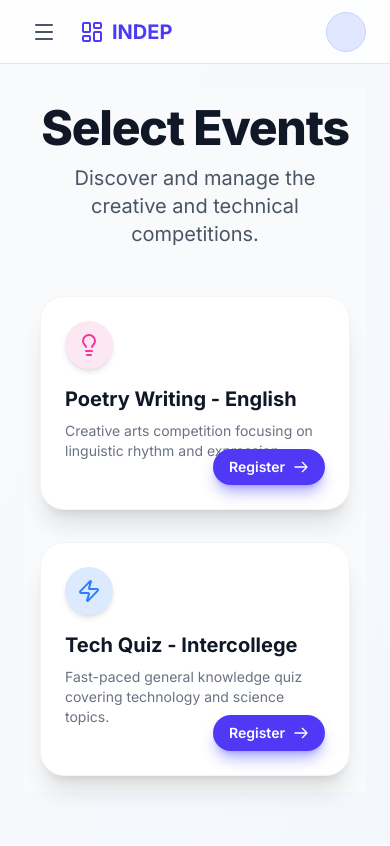
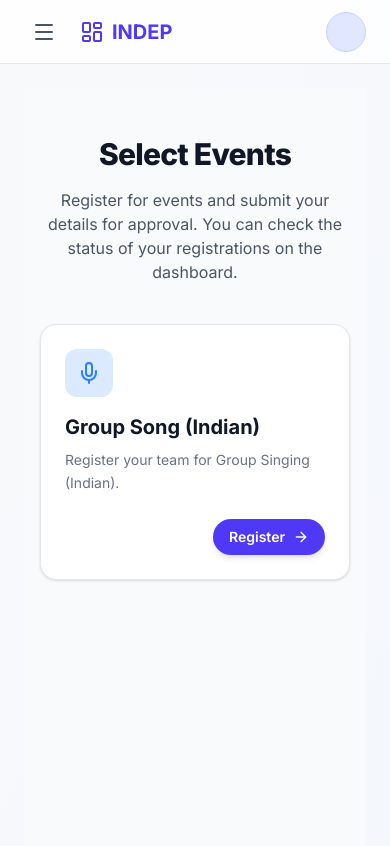
Before and after one commit to JWS-Technology/indep, a Next.js app: page /team/registration in a window 390 px wide. Shown: the top 846 px of the page. Built offline with nearby package versions, Linux system fonts and the light colour scheme; no server answers.

Commit message:
ui optimised for mobile

```diff
--- a/app/team/registration/page.tsx
+++ b/app/team/registration/page.tsx
@@ -1,94 +1,85 @@
 "use client";
 import React from "react";
 // Using Lucide icons for a modern look
-import { Calendar, Zap, Lightbulb } from 'lucide-react';
+import { Calendar, Zap, Lightbulb, Mic, ArrowRight } from 'lucide-react';
 
 const events = [
-    { id: 1, title: "Poetry Writing - English", icon: <Lightbulb className="w-6 h-6 text-pink-500" />, color: "bg-pink-100", hoverColor: "ring-pink-500/50", detail: "Creative arts competition focusing on linguistic rhythm and expression." },
-    { id: 2, title: "Tech Quiz - Intercollege", icon: <Zap className="w-6 h-6 text-blue-500" />, color: "bg-blue-100", hoverColor: "ring-blue-500/50", detail: "Fast-paced general knowledge quiz covering technology and science topics." },
+    { id: "692e66ab2c3c234db7c98b82", title: "Group Song (Indian)", icon: <Mic className="w-6 h-6 text-blue-500" />, color: "bg-blue-100", hoverColor: "ring-blue-500/50", detail: "Register your team for Group Singing (Indian)." },
 
 ];
-
 export default function Page() {
     return (
-        <div className=" bg-gray-50 flex flex-col items-center justify-center p-4 sm:p-8 font-inter">
-            <header className="text-center mb-12 max-w-2xl">
-                <h1 className="text-5xl font-extrabold text-gray-900 tracking-tight mb-3">
+        <div className="min-h-screen bg-gray-50 flex flex-col items-center py-12 px-4 sm:px-6 lg:px-8 font-inter">
+            {/* Header Section */}
+            <header className="text-center mb-10 max-w-2xl mx-auto">
+                <h1 className="text-3xl sm:text-4xl lg:text-5xl font-extrabold text-gray-900 tracking-tight mb-4">
                     Select Events
                 </h1>
-                <p className="text-xl text-gray-600">
-                    Discover and manage the creative and technical competitions.
-                </p>
+                <p className="text-base sm:text-lg text-gray-600 max-w-lg mx-auto">
+                    Register for events and submit your details for approval. You can check the status of your registrations on the dashboard. </p>
             </header>
 
-            <div className="grid grid-cols-1 md:grid-cols-2 lg:grid-cols-3 gap-8 w-full max-w-7xl">
-
+            {/* Grid Layout */}
+            <div className="grid grid-cols-1 md:grid-cols-2 lg:grid-cols-3 gap-6 w-full max-w-7xl">
                 {events.map((event, index) => (
                     <a
                         key={index}
-                        href={`./registration/${event.id}`} // Example link to the event details
+                        href={`./registration/${event.id}`}
                         className={`
-                            group relative
+                            group
+                            flex flex-col
                             bg-white
-                            rounded-3xl
-                            shadow-xl
-                            p-6 sm:p-8
-                            border border-gray-100
+                            rounded-2xl
+                            shadow-sm hover:shadow-xl
+                            border border-gray-200 ${event.hoverBorder}
+                            p-6
                             transition-all duration-300 ease-in-out
-                            hover:shadow-2xl
-                            hover:ring-8
-                            hover:ring-opacity-40
-                            ${event.hoverColor}
                             transform hover:-translate-y-1
-                            focus:outline-none focus:ring-4
+                            cursor-pointer
                         `}
                     >
-                        {/* Event Icon/Pill */}
+                        {/* Top Section: Icon & Title */}
+                        <div>
                             <div className={`
                                 w-12 h-12
-                            rounded-full
+                                rounded-xl
                                 ${event.color}
                                 flex items-center justify-center
                                 mb-4
                                 group-hover:scale-110
                                 transition-transform duration-300
-                            shadow-md
                             `}>
                                 {event.icon}
                             </div>
 
-                        <h2 className="text-xl font-bold text-gray-900 mb-2 group-hover:text-indigo-600 transition duration-300">
+                            <h2 className="text-xl font-bold text-gray-900 mb-2 group-hover:text-indigo-600 transition-colors">
                                 {event.title}
                             </h2>
 
-                        <p className="text-sm text-gray-500 mb-6">
+                            <p className="text-sm text-gray-500 mb-6 leading-relaxed">
                                 {event.detail}
                             </p>
+                        </div>
 
-                        {/* Call to Action Button/Link */}
-                        <div className="absolute bottom-6 right-6">
-                            <span
-                                className={`
-                                    inline-flex items-center px-4 py-2
+                        {/* Bottom Section: Button (Pushed to bottom using mt-auto) */}
+                        <div className="mt-auto flex justify-end">
+                            <span className="
+                                inline-flex items-center
+                                px-4 py-2
                                 text-sm font-semibold
                                 text-white
                                 bg-indigo-600
                                 rounded-full
-                                    shadow-lg
-                                    shadow-indigo-500/50
-                                    transition-all duration-300
+                                shadow-md
+                                transition-colors duration-300
                                 group-hover:bg-indigo-700
-                                `}
-                            >
+                            ">
                                 Register
-                                <svg xmlns="http://www.w3.org/2000/svg" className="ml-2 h-4 w-4" fill="none" viewBox="0 0 24 24" stroke="currentColor">
-                                    <path strokeLinecap="round" strokeLinejoin="round" strokeWidth={2} d="M14 5l7 7m0 0l-7 7m7-7H3" />
-                                </svg>
+                                <ArrowRight className="ml-2 w-4 h-4" />
                             </span>
                         </div>
                     </a>
                 ))}
-
             </div>
         </div>
     );
```
Lines whose indentation alone changed are shown as unchanged.
